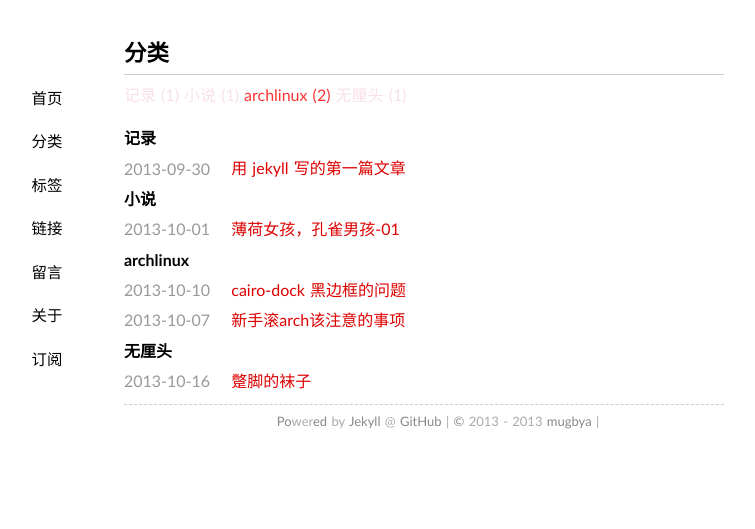
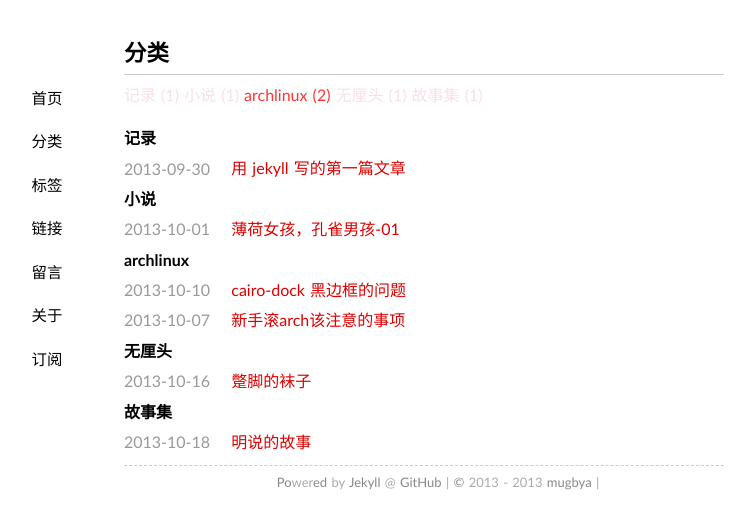
Before and after one commit to mugbya/mugbya.github.io, a Jekyll site: the page built from categories/index.md, in a window 1280 px wide. Shown: the top 529 px of the page, without its empty margins (216-971 px from the left). Built offline with Jekyll 4.4.1, drawn with Linux system fonts in a browser that asks for light colours; some web fonts are replaced; Markdown is read by kramdown in place of the engine named in the settings; comment, search, counter and statistics services are not loaded.

Commit message:
Update 2013-10-18-明说的故事.md

```diff
--- a/_posts/2013-10-18-明说的故事.md
+++ b/_posts/2013-10-18-明说的故事.md
@@ -0,0 +1,9 @@
+---
+layout: post
+title: 明说的故事
+thread: 7
+categories: 故事集
+tags: 故事
+---
+
+我们的爱.......
```
